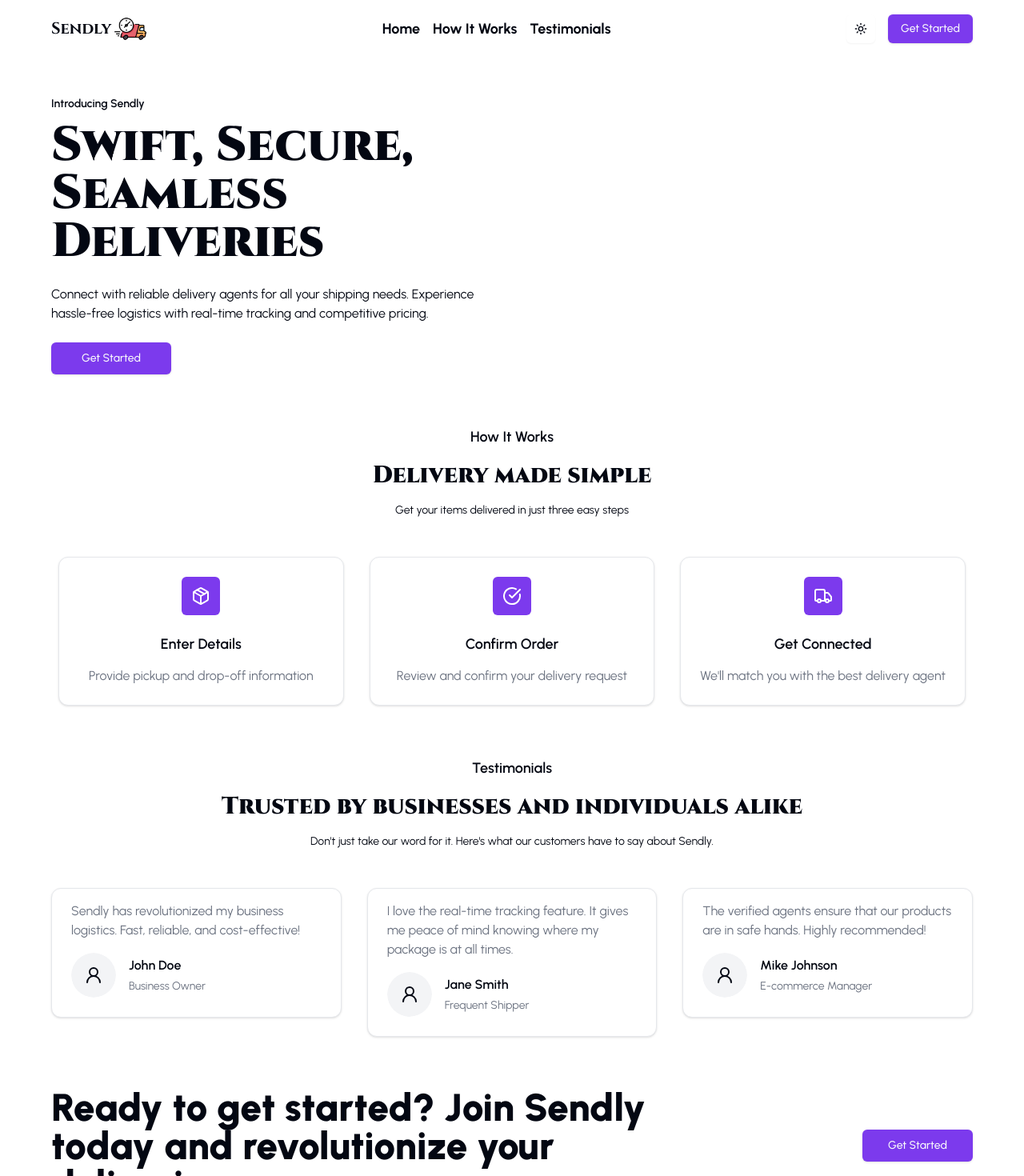
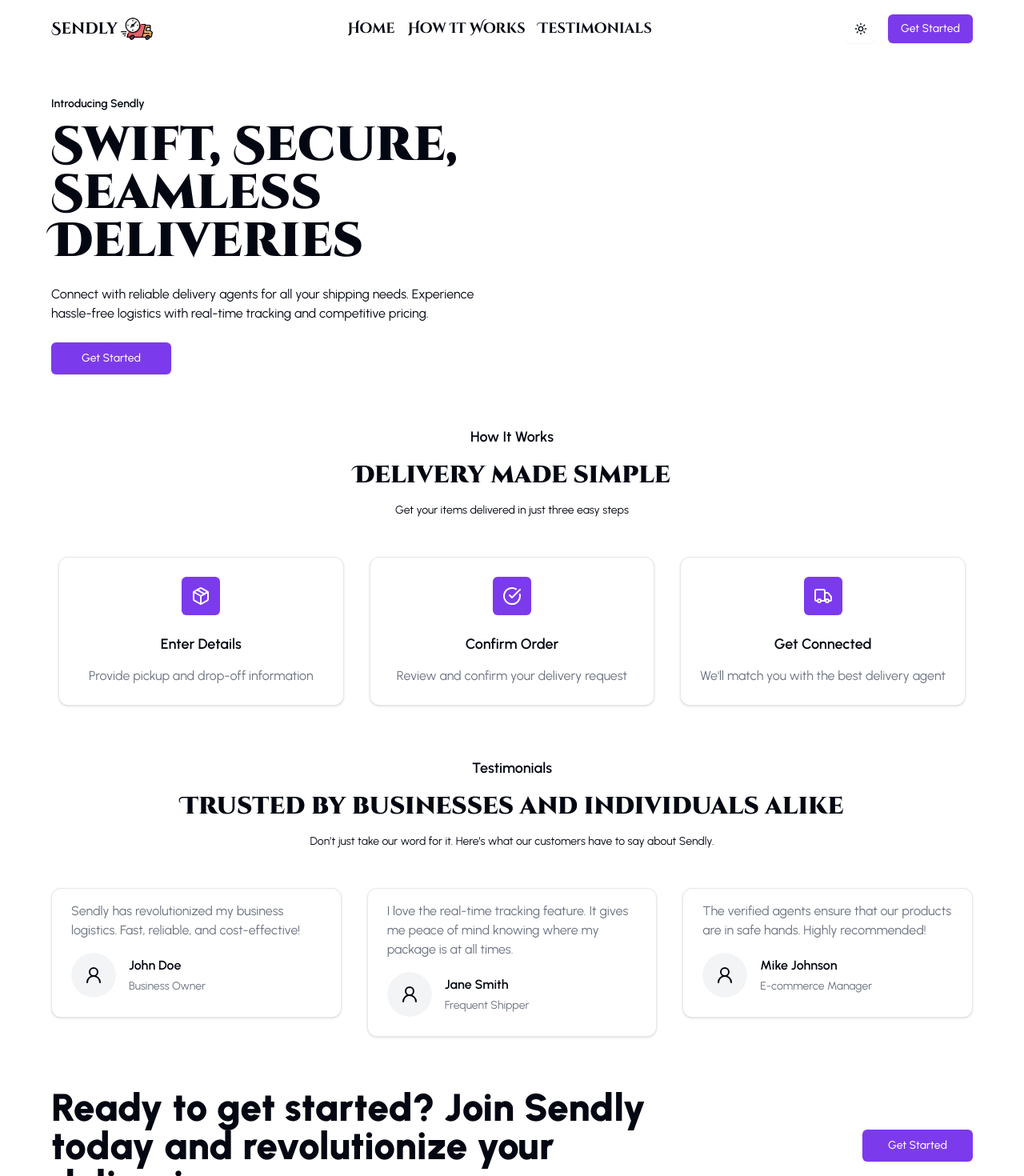
Before and after one commit to clinton401/sendly, a Next.js app: page / in a window 1280 px wide. Shown: the top 1470 px of the page at 80% size. Built offline with nearby package versions, Linux system fonts and the light colour scheme.

Commit message:
fixed some vercel deployment errors

```diff
--- a/app/(auth)/verify-number/[id]/page.tsx
+++ b/app/(auth)/verify-number/[id]/page.tsx
@@ -3,7 +3,7 @@ import { FormWrapper } from "@/components/auth/form-wrapper";
 import { VerifyPhoneForm } from '@/components/auth/verify-phone-form';
 const VerifyPhoneNumber: FC = async() => {
   return (
-    <FormWrapper title="Verify your phone number"
+    <FormWrapper title="Verify your number"
     backButtonLinkText="Back to login"
     backButtonUrl={`/login`}
     >
--- a/app/not-found.tsx
+++ b/app/not-found.tsx
@@ -14,7 +14,7 @@ const NotFound: FC = () => {
         Oops! Page Not Found
       </h1>
       <p className="text-center">
-        The page you're looking for doesn't exist or has been moved.
+        The page you&rsquo;re looking for doesn&rsquo;t exist or has been moved.
       </p>
 
       <Button asChild>
--- a/app/page.tsx
+++ b/app/page.tsx
@@ -134,7 +134,7 @@ const App: FC = () => {
           Trusted by businesses and individuals alike
         </h3>
         <p className="w-full md:text-center text-sm">
-          Don't just take our word for it. Here's what our customers have to say
+          Don&rsquo;t just take our word for it. Here&rsquo;s what our customers have to say
           about Sendly.
         </p>
         <div className="grid grid-cols-1 gap-8 mt-8 md:grid-cols-3">
--- a/components/auth/verify-phone-form.tsx
+++ b/components/auth/verify-phone-form.tsx
@@ -52,11 +52,13 @@ export const VerifyPhoneForm: FC = () => {
       setSuccess(undefined);
       return;
     }
+    console.log(values)
 
     setIsPending(true);
     setError(undefined);
     setSuccess("Phone number verified successfully.");
     setIsPending(false);
+    form.reset()
 
   };
   async function resendCode() {
--- a/components/motion-component.tsx
+++ b/components/motion-component.tsx
@@ -16,7 +16,7 @@ export const MotionComponent = <T extends ElementType = "div">({
   ...motionProps
 }: MotionComponentProps<T>) => {
   const Tag = as || "div";
-  const MotionTag = motion(Tag as ForwardRefExoticComponent<any>) as React.ElementType;
+  const MotionTag = motion(Tag as ForwardRefExoticComponent<unknown>) as React.ElementType;
   // ForwardRefExoticComponent<any>
   return (
     <MotionTag className={className} {...motionProps}>
--- a/components/navbar.tsx
+++ b/components/navbar.tsx
@@ -74,7 +74,7 @@ export const Navbar: FC = () => {
           <ul className="flex items-center gap-4">
             {links.map(link => {
                 return (
-                    <li key={link.name}><Link href={link.url} className={`text-lg font-bold  hover:text-primary transition-colors ease-in duration-200`}>{link.name}</Link></li>
+                    <li key={link.name}><Link href={link.url} className={`text-lg font-bold ${cinzel.className} hover:text-primary transition-colors ease-in duration-200`}>{link.name}</Link></li>
                 )
             })}
           </ul>
--- a/lib/fonts.ts
+++ b/lib/fonts.ts
@@ -1,3 +1,3 @@
 
 import {   Cinzel_Decorative, Cinzel } from "next/font/google";
-export const cinzel = Cinzel({ subsets: ["latin"], weight: [ "400", "500", "600" , "700", "800", "900"] });
+export const cinzel = Cinzel_Decorative({ subsets: ["latin"], weight: [ "400" , "700",  "900"] });
```
